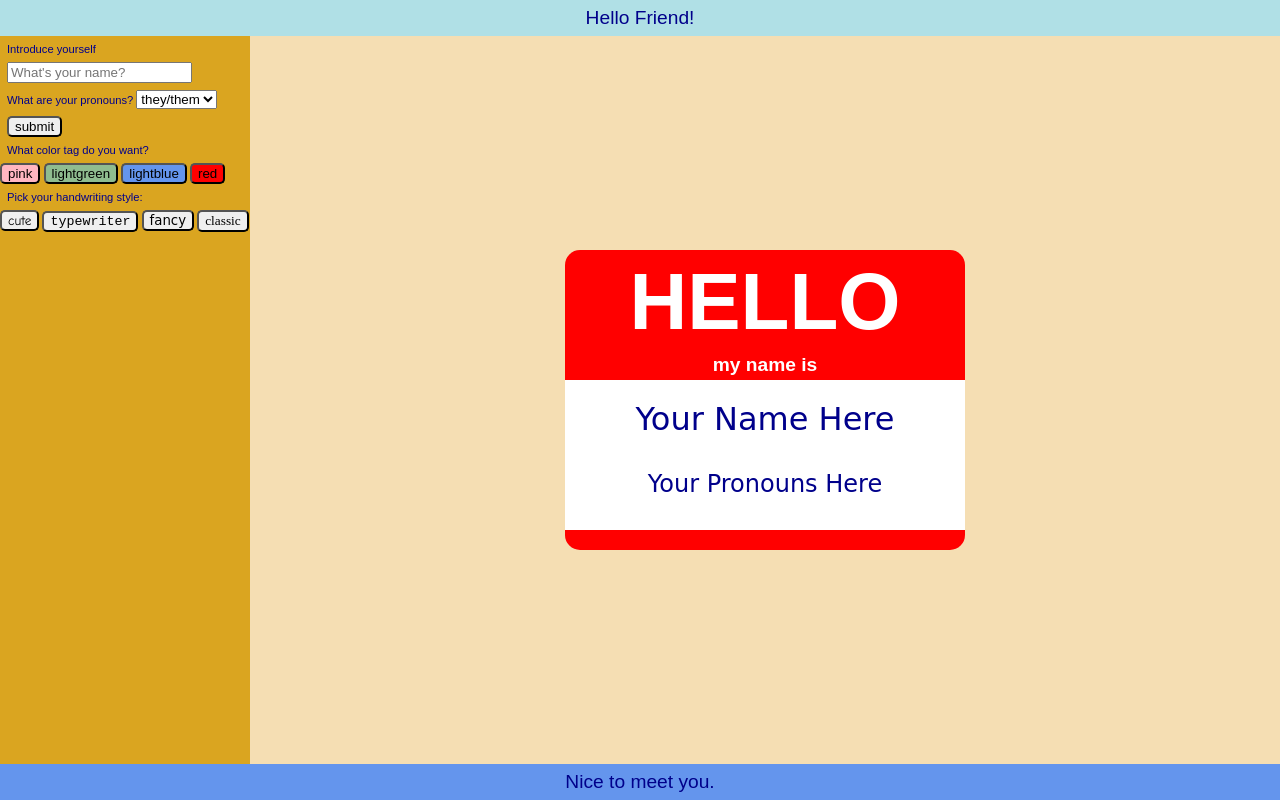
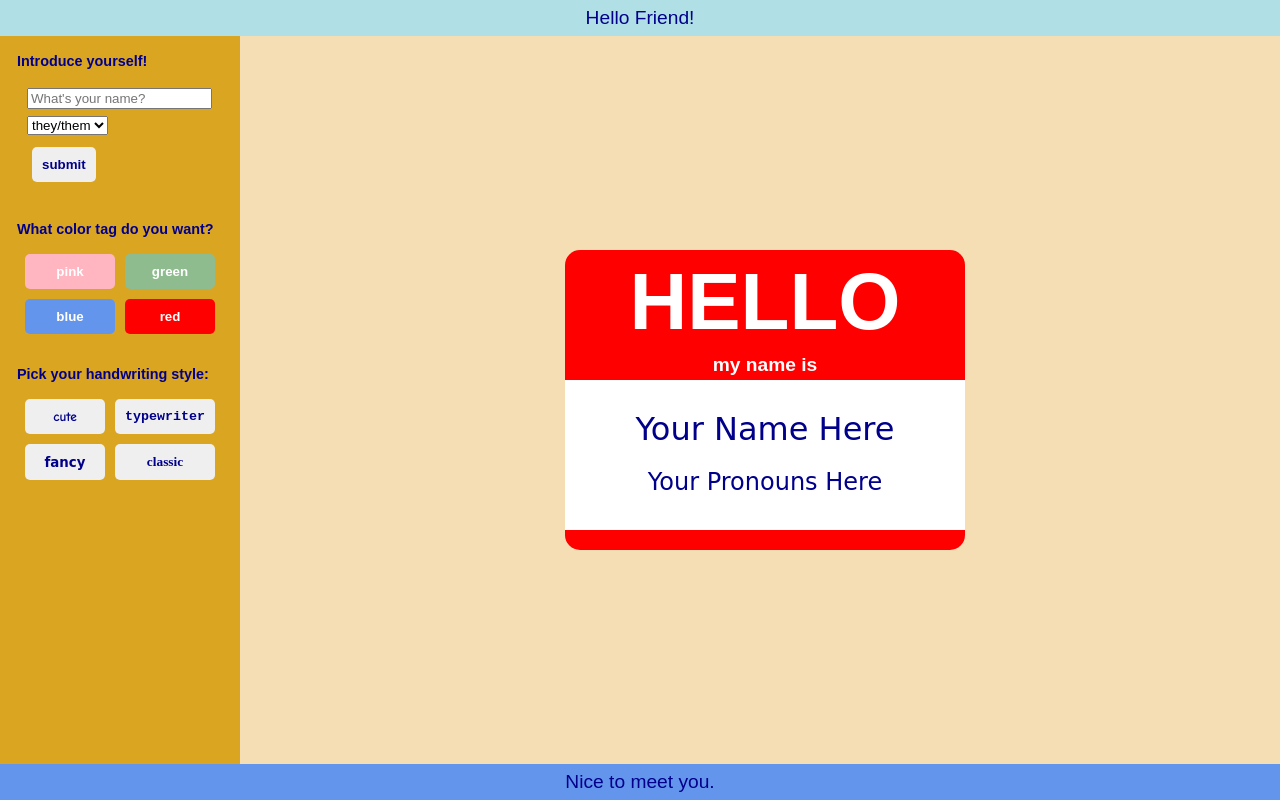
Before and after one commit to dianajodrakos/lab-02a-name-tag, a plain HTML site: page index.html in a window 1280 px wide. Drawn offline with Linux system fonts and the light colour scheme.

Commit message:
added styling on sidebar content

```diff
--- a/index.html
+++ b/index.html
@@ -13,28 +13,25 @@
 </header>
 
 <sidebar>
+    <p>Introduce yourself!</p>
     <section class="input">
-        <p>Introduce yourself</p>
-        <p><label for="input-name"><input type="text" id="name" placeholder="What's your name?"></label></p>
-        <p><label for="input-pronoun">What are your pronouns?</label>
-            <select name="pronouns" id="pronouns">
-                <option value="they/them">they/them</option>
-                <option value="she/her">she/her</option>
-                <option value="he/him">he/him</option>
-            </select></p>
+        <p><input type="text" id="name" placeholder="What's your name?"></label></p>
+        <p><label for="input-pronoun"><select name="pronouns" id="pronouns">
+            <option value="they/them">they/them</option>
+            <option value="she/her">she/her</option>
+            <option value="he/him">he/him</option>
+        </select></label></p>
         <p><button id="submit">submit</button></p>
     </section>
-
+    <p>What color tag do you want?</p>
     <section class="color">
-        <p>What color tag do you want?</p>
         <button id="pink">pink</button>
-        <button id="lightgreen">lightgreen</button>
-        <button id="lightblue">lightblue</button>
+        <button id="lightgreen">green</button>
+        <button id="lightblue">blue</button>
         <button id="red">red</button>
     </section>
-
+    <p>Pick your handwriting style:</p>
     <section class="font">
-        <p>Pick your handwriting style:</p>
         <button id="cute">cute</button>
         <button id="type">typewriter</button>
         <button id="fancy">fancy</button>
--- a/style.css
+++ b/style.css
@@ -30,14 +30,12 @@ header {
 }
 
 sidebar {
-    font-size: .7rem;
-    width: 250px;
+    font-size: .9rem;
+    padding: 10px;
+    width: 240px;
     height: 100%;
     background-color:goldenrod;
-}
-
-.input {
-    align-self: center;
+    font-weight: bold;
 }
 
 #tag {
@@ -116,16 +114,11 @@ p .tag-top {
 
 #tag-name {
     font-size: 2rem;
-    margin: 20px;
+    margin: 30px 0 10px 0;
     }
 
 #tag-pronouns {
-    margin: 12px;
-}
-
-button {
-    border-radius: 5px;
-
+    margin: 10px 0 12px 0;
 }
 
 #pink {
@@ -159,3 +152,31 @@ button {
 #classic {
     font-family: 'Brush Script MT';
 }
+
+.input {
+    padding: 5px 10px 20px 10px;
+}
+.font {
+    display: grid;
+    grid-template-columns: 1fr 1fr;
+    color: darkblue;
+    font-weight: bold;
+    padding: 5px 10px 20px 10px;
+}
+
+.color {
+    display: grid;
+    grid-template-columns: 1fr 1fr;
+    color: white;
+    font-weight: bold;
+    padding: 5px 10px 20px 10px;
+}
+
+button {
+    border-radius: 5px;
+    padding: 10px;
+    margin: 5px;
+    border: 0;
+    font-weight: inherit;
+    color: inherit;
+}
```
